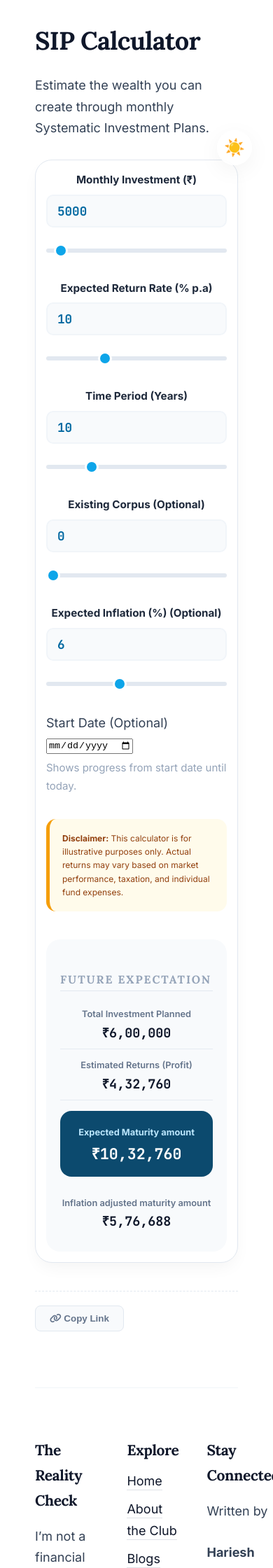
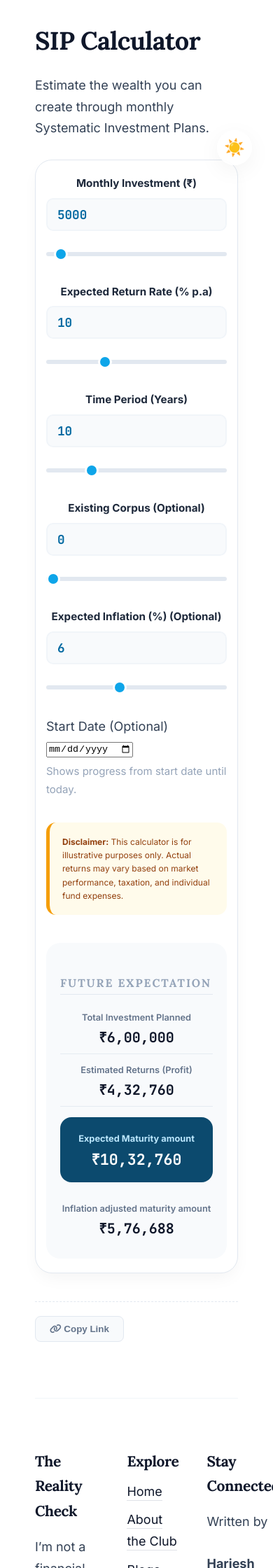
Before and after one commit to HarieshMK/HarieshMK.github.io, a Jekyll site: the page built from calculators/sip.md, in a window 390 px wide. Shown: the part 634-2874 px from the top of the page at 70% size. Built offline with Jekyll 4.4.1, drawn with Linux system fonts in a browser that asks for light colours.

Commit message:
Update style.css

```diff
--- a/assets/css/style.css
+++ b/assets/css/style.css
@@ -394,57 +394,53 @@
 
 /* ===== FIXED MOBILE RESPONSIVENESS ===== */
 @media (max-width: 768px) {
-  /* 1. Stack the columns and prevent horizontal dragging */
+  /* Prevent any horizontal "play" or dragging on the whole page */
+  html, body {
+    max-width: 100%;
+    overflow-x: hidden !important;
+    position: relative;
+  }
+
   .calculator-container {
     grid-template-columns: 1fr !important;
-    padding: 15px !important;
+    padding: 20px 15px !important;
     gap: 20px;
-    width: 100%;
+    width: 100% !important;
     box-sizing: border-box;
-    overflow-x: hidden !important; /* HARD FIX for the screen dragging issue */
+    overflow-x: hidden !important; /* Forces content to stay inside */
   }
 
-  /* 2. Fix the Input Labels */
   .label-row {
     flex-direction: column;
     align-items: flex-start;
     gap: 8px;
-    width: 100%;
   }
 
-  /* 3. Make number boxes full width */
   .label-row input[type="number"] {
     width: 100% !important;
-    max-width: 100%;
     box-sizing: border-box;
     text-align: left;
-    padding: 12px;
   }
 
-  /* 4. Force Numbers to Stay Inside the Box & Prevent Stretching */
+  /* Force numbers to respect the box width */
   .result-item strong {
     max-width: 100% !important;
     display: block !important;
-    overflow: hidden !important;
-    text-overflow: ellipsis !important; /* Adds ... if number is too long */
-    white-space: nowrap !important; /* Keeps number on one line */
-    font-size: 1.15rem !important; /* Smaller size ONLY for mobile */
-    text-align: center;
+    overflow: hidden !important; /* Changed from visible to hidden */
+    text-overflow: ellipsis;
+    white-space: nowrap !important;
   }
 
-  /* 5. Improve the Blue Result Card */
   .result-item.highlight {
     padding: 20px 10px !important;
-    margin: 15px 0 !important;
     width: 100% !important;
     box-sizing: border-box !important;
   }
-
+}
   /* Special font size for the large number in the blue box on mobile */
   .result-item.highlight strong {
     font-size: 1.35rem !important; /* Still the biggest, but fits the screen */
   }
-}
 /* ===== 9. FOLDER LAYOUT STYLES ===== */
 .category-section {
   margin-bottom: 50px; /* Separates the playlist area from the blog area */
```
